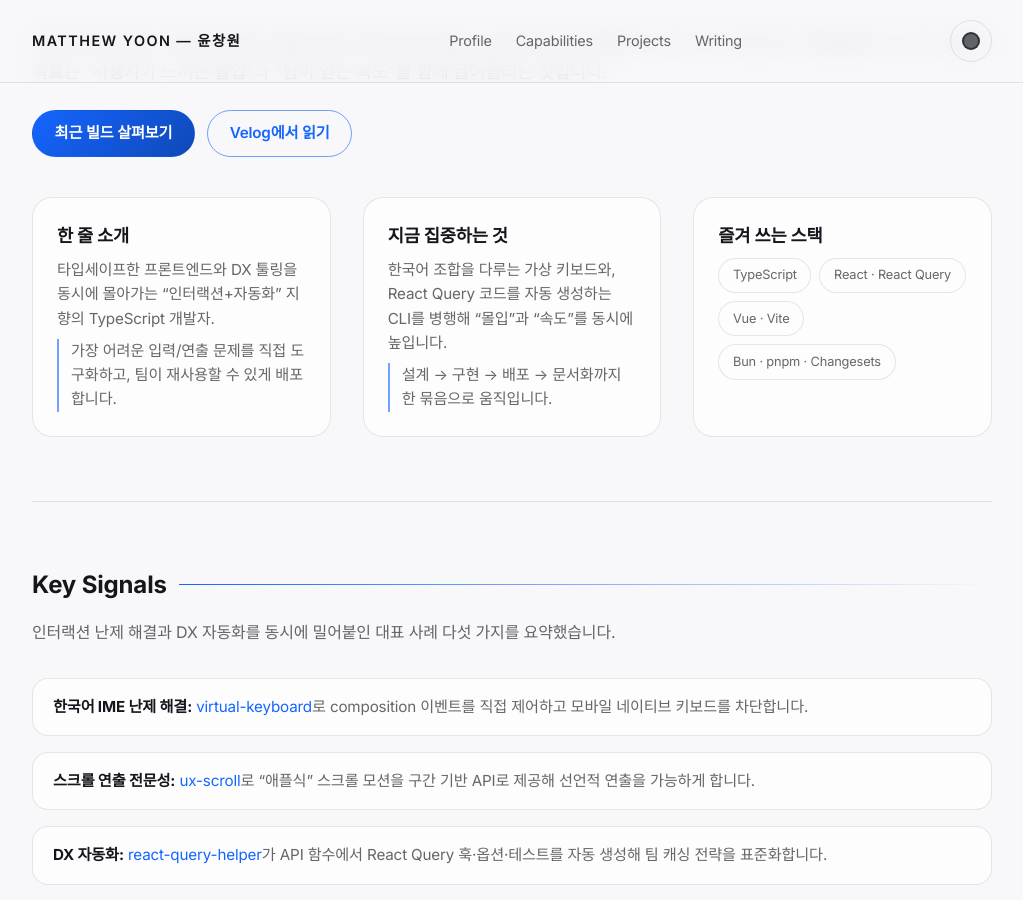
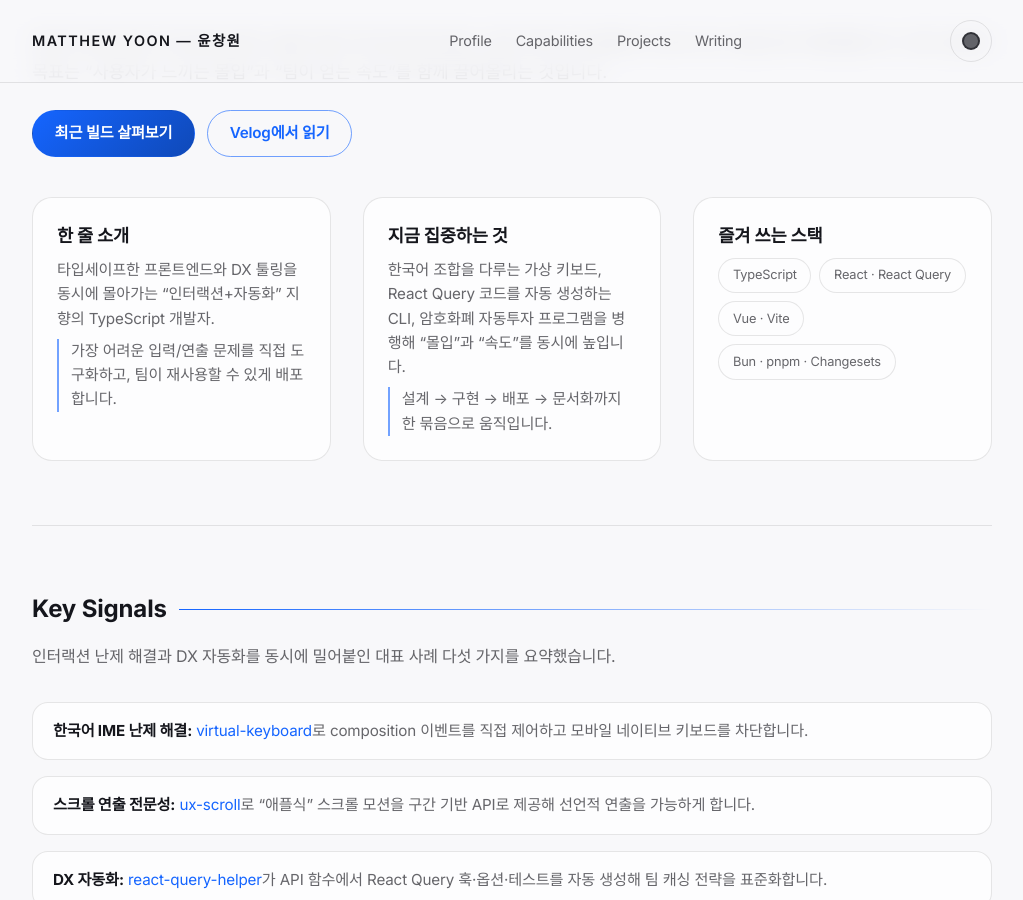
Before and after one commit to uiwwsw/uiwwsw.github.io, a Jekyll site: the page built from index.markdown, in a window 1280 px wide and 900 px high, scrolled down 436 px. Shown: the whole window, without its empty margins (128-1151 px from the left). Built offline with Jekyll 4.4.1, drawn with Linux system fonts in a browser that asks for light colours.

Commit message:
Add crypto automation focus to current projects

```diff
--- a/index.markdown
+++ b/index.markdown
@@ -22,7 +22,7 @@ title: Matthew Yoon — 윤창원
       </article>
       <article class="hero__card">
         <h3>지금 집중하는 것</h3>
-        <p>한국어 조합을 다루는 가상 키보드와, React Query 코드를 자동 생성하는 CLI를 병행해 “몰입”과 “속도”를 동시에 높입니다.</p>
+        <p>한국어 조합을 다루는 가상 키보드, React Query 코드를 자동 생성하는 CLI, 암호화폐 자동투자 프로그램을 병행해 “몰입”과 “속도”를 동시에 높입니다.</p>
         <p class="hero__note">설계 → 구현 → 배포 → 문서화까지 한 묶음으로 움직입니다.</p>
       </article>
       <article class="hero__card">
```
